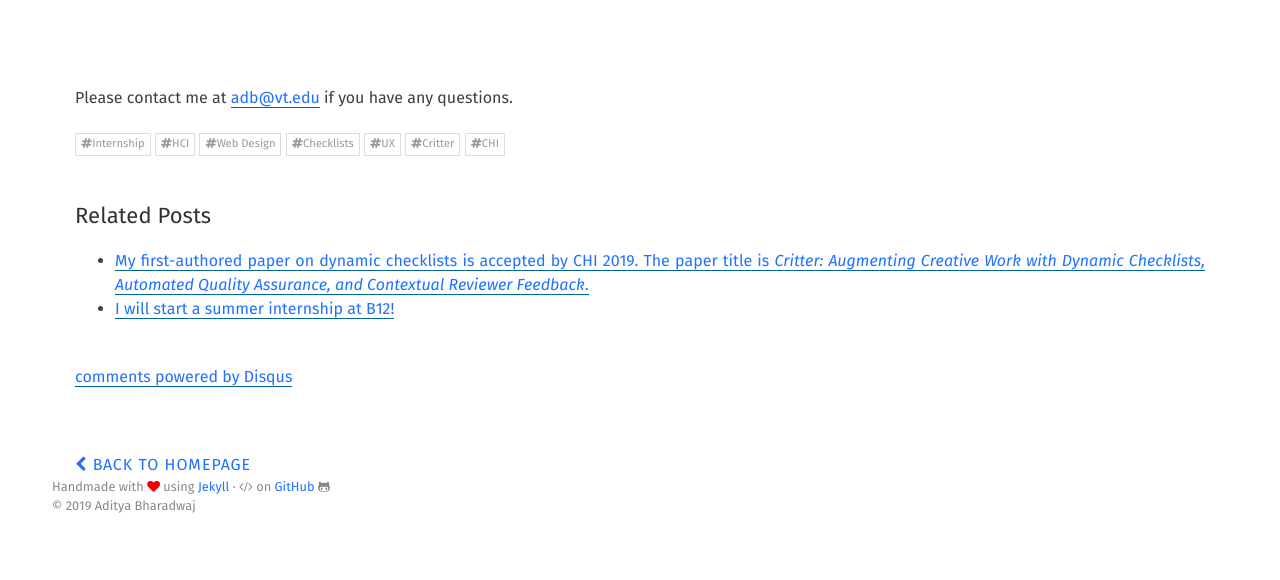
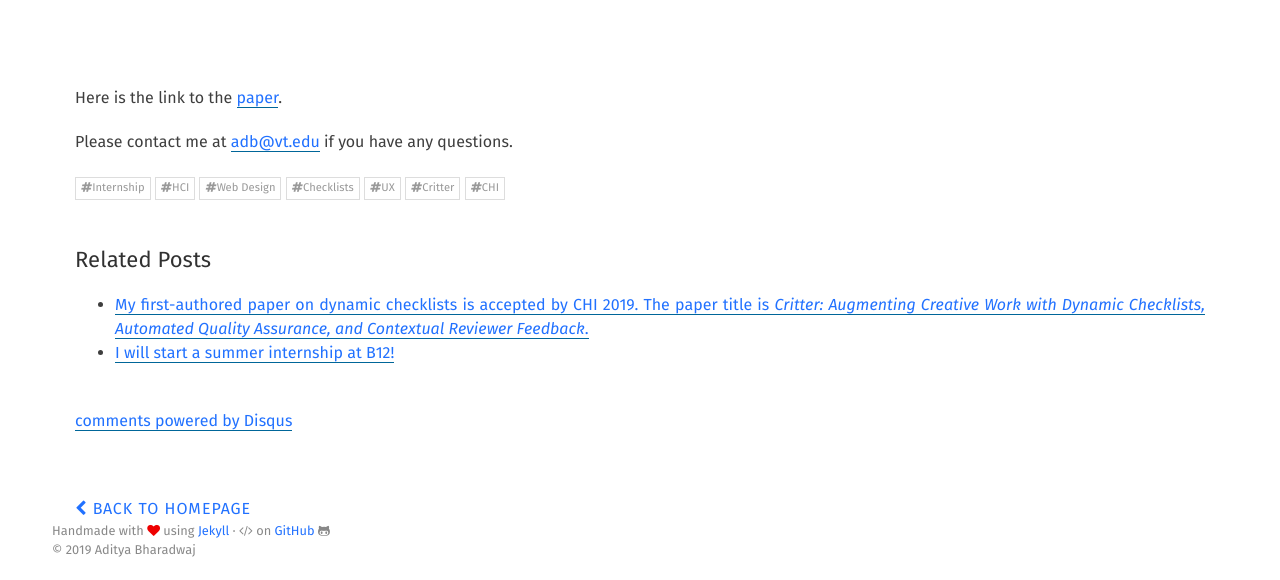
Before and after one commit to adbharadwaj/adbharadwaj.github.io, a Jekyll site: the page built from _posts/2019-05-10-chi-critter-presentation.md, in a window 1280 px wide. Shown: the part 683-1263 px from the top of the page. Built offline with Jekyll 4.4.1, drawn with Linux system fonts in a browser that asks for light colours; comment, search, counter and statistics services are not loaded; before the commit the page ends 1219 px from its top, so only the background shows below that.

Commit message:
Update 2019-05-10-chi-critter-presentation.md

```diff
--- a/_posts/2019-05-10-chi-critter-presentation.md
+++ b/_posts/2019-05-10-chi-critter-presentation.md
@@ -15,4 +15,6 @@ I had the pleasure of presenting a talk on Critter at CHI 2019. Here are slides
 
 <br><br>
 
+Here is the link to the [paper](http://crowd.cs.vt.edu/wordpress/wp-content/uploads/2019/01/Bharadwaj_Critter_CHI_2019.pdf).
+
 Please contact me at [adb@vt.edu](adb@vt.edu) if you have any questions.
```
